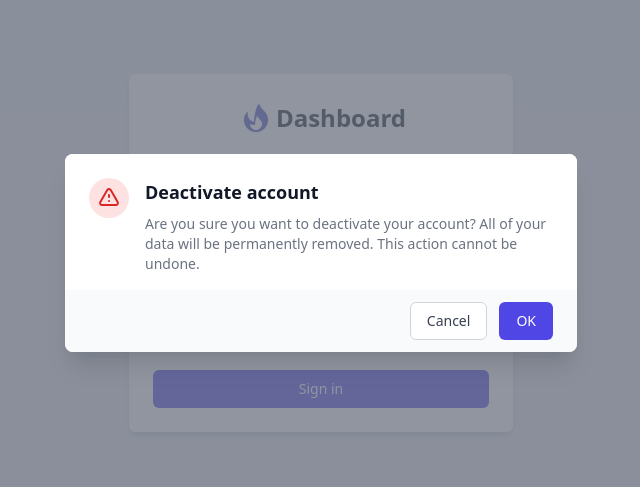
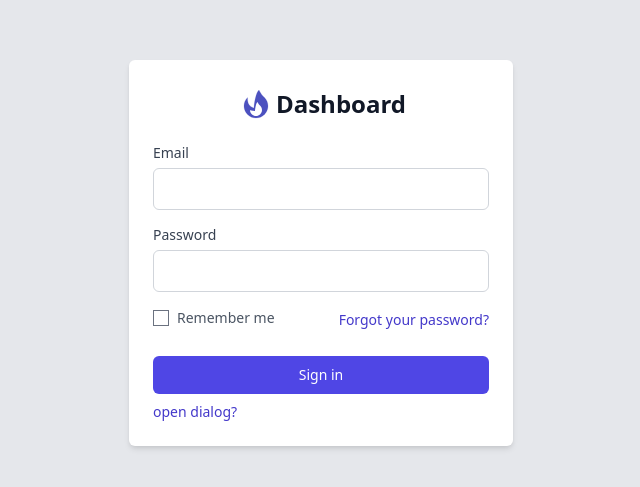
Before and after one commit to Thirosue/next-typescript-sample, a Next.js app: page /login in a window 1280 px wide. Shown: the part 147-634 px from the top of the page, without its empty margins (319-959 px from the left). Built offline with nearby package versions, Linux system fonts and the light colour scheme; what @tailwindcss/typography would draw is missing.

Commit message:
feat: wip dialog

```diff
--- a/components/atoms/button.tsx
+++ b/components/atoms/button.tsx
@@ -58,7 +58,7 @@ export const Button = ({
   fullWidth?: boolean
   disabled?: boolean
   classes?: string[]
-  onClick?: (event: any) => Promise<void>
+  onClick?: (event: any) => void
 }): JSX.Element => {
   const _color = _.head(
     ColorSetting.filter((map: Map) => map.key === color).map(
@@ -87,7 +87,8 @@ export const Button = ({
   const handleSubmit = (event: any) => {
     if (onClick && !processing) {
       setProcessing(true)
-      onClick(event).finally(() => setProcessing(false))
+      onClick(event)
+      setProcessing(false)
     }
   }
 
--- a/components/template/confirm.tsx
+++ b/components/template/confirm.tsx
@@ -1,34 +1,77 @@
+import { FontAwesomeIcon } from '@fortawesome/react-fontawesome'
+import {
+  faExclamation,
+  faExclamationTriangle,
+} from '@fortawesome/free-solid-svg-icons'
+import _, { Many } from 'lodash'
 import Typography from '../atoms/typography'
 import Button from '../atoms/button'
+
+interface Map {
+  key: string
+  element: React.ReactNode
+}
+
+const IconMapping: Map[] = [
+  {
+    key: 'info',
+    element: (
+      <>
+        <div className="mx-auto flex-shrink-0 flex items-center justify-center h-12 w-12 rounded-full bg-blue-50 sm:mx-0 sm:h-10 sm:w-10">
+          <FontAwesomeIcon color={'blue'} icon={faExclamation} />
+        </div>
+      </>
+    ),
+  },
+  {
+    key: 'warn',
+    element: (
+      <>
+        <div className="mx-auto flex-shrink-0 flex items-center justify-center h-12 w-12 rounded-full bg-yellow-100 sm:mx-0 sm:h-10 sm:w-10">
+          <FontAwesomeIcon icon={faExclamationTriangle} />
+        </div>
+      </>
+    ),
+  },
+  {
+    key: 'alert',
+    element: (
+      <>
+        <div className="mx-auto flex-shrink-0 flex items-center justify-center h-12 w-12 rounded-full bg-red-100 sm:mx-0 sm:h-10 sm:w-10">
+          <FontAwesomeIcon color={'red'} icon={faExclamationTriangle} />
+        </div>
+      </>
+    ),
+  },
+]
 
 export const Layout = ({
   title,
   children,
-  onConfirm,
+  onSubmit,
   confirmationText = 'OK',
+  onClose,
   cancellationText = 'Cancel',
+  onCancel,
+  icon,
   alert = false,
 }: {
   title: string
   children: React.ReactNode
-  onConfirm: (event: any) => Promise<void>
+  onSubmit: (event: any) => void
   confirmationText?: string
+  onClose: (event: any) => void
   cancellationText?: string
+  onCancel: (event: any) => void
+  icon?: Many<'info' | 'warn' | 'alert'>
   alert?: boolean
 }): JSX.Element => {
-  const handleSubmit = (event: any): Promise<void> => {
-    return new Promise((resolve) => {
-      onConfirm(event)
-      resolve()
-    })
-  }
-
-  const handleCancel = (event: any): Promise<void> => {
-    return new Promise((resolve) => {
-      onConfirm(event)
-      resolve()
-    })
-  }
+  const DialogIcon = () =>
+    _.head(
+      IconMapping.filter((map: Map) => map.key === icon).map(
+        (map: Map) => map.element
+      )
+    )
 
   return (
     <div
@@ -39,6 +82,7 @@ export const Layout = ({
     >
       <div className="flex items-end justify-center min-h-screen pt-4 px-4 pb-20 text-center sm:block sm:p-0">
         <div
+          onClick={onClose}
           className="fixed inset-0 bg-gray-500 bg-opacity-75 transition-opacity"
           aria-hidden="true"
         ></div>
@@ -51,23 +95,7 @@ export const Layout = ({
         <div className="inline-block align-bottom bg-white rounded-lg text-left overflow-hidden shadow-xl transform transition-all sm:my-8 sm:align-middle sm:max-w-lg sm:w-full">
           <div className="bg-white px-4 pt-5 pb-4 sm:p-6 sm:pb-4">
             <div className="sm:flex sm:items-start">
-              <div className="mx-auto flex-shrink-0 flex items-center justify-center h-12 w-12 rounded-full bg-red-100 sm:mx-0 sm:h-10 sm:w-10">
-                <svg
-                  className="h-6 w-6 text-red-600"
-                  xmlns="http://www.w3.org/2000/svg"
-                  fill="none"
-                  viewBox="0 0 24 24"
-                  stroke="currentColor"
-                  aria-hidden="true"
-                >
-                  <path
-                    strokeLinecap="round"
-                    strokeLinejoin="round"
-                    strokeWidth="2"
-                    d="M12 9v2m0 4h.01m-6.938 4h13.856c1.54 0 2.502-1.667 1.732-3L13.732 4c-.77-1.333-2.694-1.333-3.464 0L3.34 16c-.77 1.333.192 3 1.732 3z"
-                  />
-                </svg>
-              </div>
+              {icon && DialogIcon()}
               <div className="mt-3 text-center sm:mt-0 sm:ml-4 sm:text-left">
                 {title && <Typography variant={'h6'}>{title}</Typography>}
                 <div className="mt-2">{children}</div>
@@ -76,15 +104,22 @@ export const Layout = ({
           </div>
           <div className="bg-gray-50 px-4 py-3 sm:px-6 sm:flex sm:flex-row-reverse">
             <Button
-              classes={['sm:ml-3']}
+              classes={['sm:ml-3', 'sm:w-auto']}
               color={'primary'}
-              onClick={handleSubmit}
+              onClick={onSubmit}
+              fullWidth={true}
             >
               {confirmationText}
             </Button>
             {alert && (
               <>
-                <Button onClick={handleCancel}>{cancellationText}</Button>
+                <Button
+                  classes={['mt-3', 'sm:ml-3', 'sm:w-auto', 'sm:mt-0']}
+                  fullWidth={true}
+                  onClick={onCancel}
+                >
+                  {cancellationText}
+                </Button>
               </>
             )}
           </div>
--- /dev/null
+++ b/components/toggle.tsx
@@ -0,0 +1,32 @@
+import useConfirm from '../hooks/useConfirm'
+import { Link } from '../components/atoms'
+
+const captains = console
+
+export const ToggleButton: React.FC = () => {
+  const confirm = useConfirm()
+
+  const handleClick = () => {
+    confirm({
+      title: 'Dialog Demo',
+      icon: 'alert',
+      alert: true,
+      description:
+        'セッションがタイムアウトしました。再度ログインしてください。',
+    })
+      .then(() => {
+        captains.log('then')
+      })
+      .catch(() => {
+        captains.log('error')
+      })
+  }
+
+  return (
+    <div className="mt-2">
+      <Link onClick={handleClick}>open dialog?</Link>
+    </div>
+  )
+}
+
+export default ToggleButton
--- /dev/null
+++ b/context/confirmContext.ts
@@ -0,0 +1,8 @@
+import { createContext } from 'react'
+import { DialogOptions } from '../data/dialog-options'
+
+export default createContext(
+  {} as {
+    confirm: (options: DialogOptions) => Promise<void>
+  }
+)
--- /dev/null
+++ b/context/confirmProvider.tsx
@@ -0,0 +1,77 @@
+import React, { useState, useCallback } from 'react'
+import { DialogOptions } from '../data/dialog-options'
+import ConfirmContext from './confirmContext'
+import Confirm from '../components/template/confirm'
+
+const DEFAULT_OPTIONS: DialogOptions = {
+  html: false,
+  alert: false,
+  title: '',
+  description: '',
+  confirmationText: 'Ok',
+  cancellationText: 'Cancel',
+}
+
+const buildOptions = (options: DialogOptions): DialogOptions => {
+  return {
+    ...DEFAULT_OPTIONS,
+    ...options,
+  }
+}
+
+export const ConfirmProvider = ({
+  children,
+}: {
+  children: React.ReactNode
+}): JSX.Element => {
+  const [options, setOptions] = useState({ ...DEFAULT_OPTIONS })
+  const [resolveReject, setResolveReject] = useState([])
+  const [resolve, reject] = resolveReject
+
+  const confirm = useCallback((options: DialogOptions): Promise<void> => {
+    return new Promise((resolve, reject) => {
+      setOptions(buildOptions(options))
+      setResolveReject([resolve, reject])
+    })
+  }, [])
+
+  const handleClose = useCallback(() => {
+    setResolveReject([])
+  }, [])
+
+  const handleCancel = useCallback(() => {
+    reject()
+    handleClose()
+  }, [reject, handleClose])
+
+  const handleConfirm = useCallback(() => {
+    resolve()
+    handleClose()
+  }, [resolve, handleClose])
+
+  return (
+    <>
+      {resolveReject.length === 2 && (
+        <>
+          <Confirm
+            {...options}
+            onSubmit={handleConfirm}
+            onClose={handleClose}
+            onCancel={handleCancel}
+          >
+            {options.html ? (
+              options.description
+            ) : (
+              <p className="text-sm text-gray-500">{options.description}</p>
+            )}
+          </Confirm>
+        </>
+      )}
+      <ConfirmContext.Provider value={{ confirm }}>
+        {children}
+      </ConfirmContext.Provider>
+    </>
+  )
+}
+
+export default ConfirmProvider
--- /dev/null
+++ b/data/dialog-options.ts
@@ -0,0 +1,12 @@
+import { Many } from 'lodash'
+import React from 'react'
+
+export interface DialogOptions {
+  html?: boolean
+  alert?: boolean
+  icon?: Many<'info' | 'warn' | 'alert'>
+  title: string
+  description: React.ReactNode
+  confirmationText?: string
+  cancellationText?: string
+}
--- /dev/null
+++ b/hooks/index.ts
@@ -0,0 +1,5 @@
+import useConfirm from './useConfirm'
+import useUnmountRef from './useUnmountRef'
+import useSafeState from './useSafeState'
+
+export { useConfirm, useSafeState, useUnmountRef }
--- /dev/null
+++ b/hooks/useConfirm.ts
@@ -0,0 +1,9 @@
+import { useContext } from 'react'
+import ConfirmContext from '../context/confirmContext'
+
+const useConfirm = () => {
+  const { confirm } = useContext(ConfirmContext)
+  return confirm
+}
+
+export default useConfirm
--- /dev/null
+++ b/hooks/useSafeState.ts
@@ -0,0 +1,17 @@
+import { useState, useCallback } from 'react'
+
+const useSafeState = (unmountRef, defaultValue) => {
+  const [state, changeState] = useState(defaultValue)
+  const wrapChangeState = useCallback(
+    (value) => {
+      if (!unmountRef.current) {
+        changeState(value)
+      }
+    },
+    [changeState, unmountRef]
+  )
+
+  return [state, wrapChangeState]
+}
+
+export default useSafeState
--- /dev/null
+++ b/hooks/useUnmountRef.ts
@@ -0,0 +1,16 @@
+import { useEffect, useRef } from 'react'
+
+const useUnmountRef = () => {
+  const unmountRef = useRef(false)
+
+  useEffect(
+    () => () => {
+      unmountRef.current = true
+    },
+    []
+  )
+
+  return unmountRef
+}
+
+export default useUnmountRef
--- a/package.json
+++ b/package.json
@@ -26,6 +26,11 @@
     ]
   },
   "dependencies": {
+    "@fortawesome/fontawesome-svg-core": "^1.2.36",
+    "@fortawesome/free-brands-svg-icons": "^5.15.4",
+    "@fortawesome/free-regular-svg-icons": "^5.15.4",
+    "@fortawesome/free-solid-svg-icons": "^5.15.4",
+    "@fortawesome/react-fontawesome": "^0.1.15",
     "@hookform/resolvers": "2.7.1",
     "date-fns": "2.23.0",
     "gray-matter": "4.0.3",
--- a/pages/login.tsx
+++ b/pages/login.tsx
@@ -1,3 +1,4 @@
+import { useState } from 'react'
 import Head from 'next/head'
 import { useForm } from 'react-hook-form'
 import { yupResolver } from '@hookform/resolvers/yup'
@@ -11,7 +12,9 @@ import {
   Typography,
 } from '../components/atoms'
 import { Confirm } from '../components/template'
+import { ToggleButton } from '../components/toggle'
 import { TextFieldType } from '../data'
+import ConfirmProvider from '../context/confirmProvider'
 
 const captains = console
 
@@ -44,11 +47,15 @@ export default function Login(): JSX.Element {
     resolver: yupResolver(schema),
   })
 
-  const handleConfirm = (_: any): Promise<void> => {
-    return new Promise((resolve) => {
+  // For Modal
+  const [open, setOpen] = useState(false)
+
+  const handleConfirm = (_: any): void => {
     captains.log('Submit')
-      resolve()
-    })
+  }
+
+  const handleClose = (_: any): void => {
+    setOpen(false)
   }
 
   return (
@@ -61,6 +68,7 @@ export default function Login(): JSX.Element {
         <meta httpEquiv="x-ua-compatible" content="ie=edge" />
         <meta name="referrer" content="always" />
       </Head>
+      <ConfirmProvider>
         <div className="flex justify-center items-center h-screen bg-gray-200 px-6">
           <div className="p-6 max-w-sm w-full bg-white shadow-md rounded-md">
             <div className="flex justify-center items-center">
@@ -111,7 +119,9 @@ export default function Login(): JSX.Element {
                 </div>
 
                 <div>
-                <Link>Forgot your password?</Link>
+                  <Link onClick={() => setOpen(true)}>
+                    Forgot your password?
+                  </Link>
                 </div>
               </div>
 
@@ -121,18 +131,27 @@ export default function Login(): JSX.Element {
                 </Button>
               </div>
             </form>
+            <ToggleButton />
           </div>
         </div>
+        {open && (
+          <>
             <Confirm
               title={'Deactivate account'}
-        onConfirm={handleConfirm}
+              onSubmit={handleConfirm}
+              onClose={handleClose}
+              onCancel={handleClose}
+              icon={'alert'}
               alert={true}
             >
               <p className="text-sm text-gray-500">
-          Are you sure you want to deactivate your account? All of your data
-          will be permanently removed. This action cannot be undone.
+                Are you sure you want to deactivate your account? All of your
+                data will be permanently removed. This action cannot be undone.
               </p>
             </Confirm>
           </>
+        )}
+      </ConfirmProvider>
+    </>
   )
 }
```
Also changed, not shown: 1 other file (tests, documents, lock files or other folders). Lines whose indentation alone changed are shown as unchanged.
